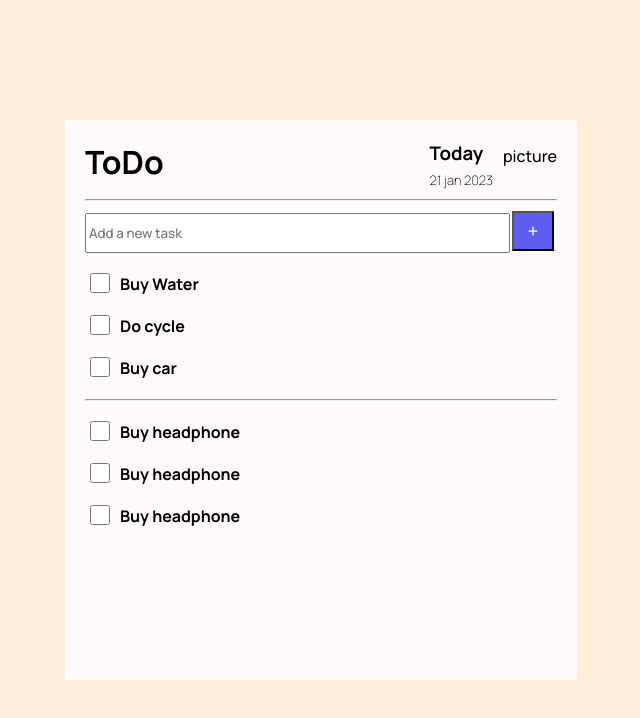
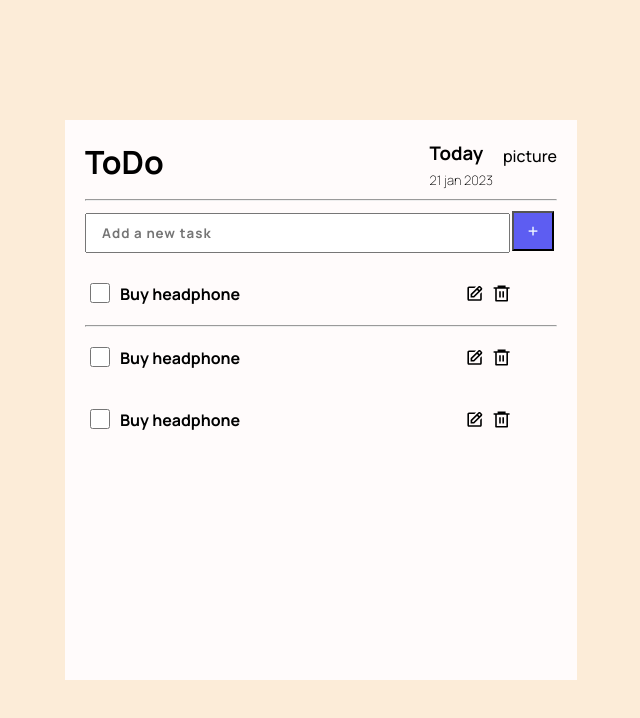
Before and after one commit to Daniel-Charles-J/todo-with-mern, a React (Create React App) app in the folder client/: page / in a window 1280 px wide. Shown: the top 718 px of the page, without its empty margins (319-959 px from the left). Built offline with nearby package versions, Linux system fonts and the light colour scheme.

Commit message:
icons added

```diff
--- a/client/package.json
+++ b/client/package.json
@@ -8,6 +8,7 @@
     "@testing-library/user-event": "^13.5.0",
     "react": "^18.2.0",
     "react-dom": "^18.2.0",
+    "react-icons": "^4.7.1",
     "react-scripts": "5.0.1",
     "web-vitals": "^2.1.4"
   },
--- a/client/src/Component/Dashboard/Dashboard.css
+++ b/client/src/Component/Dashboard/Dashboard.css
@@ -42,6 +42,11 @@
     width: 90%;
     height: 40px;
     margin-right: 2px;
+    font-weight: 600;
+    text-align: left;
+    letter-spacing: 1px;
+    cursor: pointer;
+    padding-left: 15px;
 }
 .inputBox button{
     width: 9%;
@@ -54,6 +59,20 @@
     display: flex;
     gap:5px;
     margin : 20px 0 20px 0;
+    width:75%;
+}
+.icons{
+
+    display: flex;
+    gap:8px;
+    align-items: center;
+    width: 20%;
+    font-size: larger;
+}
+.task-container-2{
+    display: flex;
+    gap:35px
+    /* justify-content: space-around; */
 }
 .tasks input{
     width: 30px;
@@ -63,6 +82,7 @@
 hr{
     color:rgb(255, 255, 255);
 }
+
 
 @media screen and (max-width : 700px){
     .main-container{
--- a/client/src/Component/Dashboard/Dashboard.js
+++ b/client/src/Component/Dashboard/Dashboard.js
@@ -1,4 +1,8 @@
 import "./Dashboard.css";
+import { FaArrowUp, FaArrowDown, FaWind } from "react-icons/fa";
+import{BiEdit} from "react-icons/bi"
+import {RiDeleteBin6Line} from "react-icons/ri"
+
 const Dashboard = () => {
     return(
         <div className="Dashboard">
@@ -26,33 +30,48 @@ const Dashboard = () => {
 
                <div className="task-container">
                   <div className="all-task">
-                    <div className="bending tasks">
-                       <input type="checkbox"></input>
-                        <h4>Buy Water</h4>
-                    </div>
-                    <div className="bending tasks">
-                       <input type="checkbox"></input>
-                        <h4>Do cycle</h4>
-                    </div>
-                    <div className="bending tasks">
-                       <input type="checkbox"></input>
-                        <h4>Buy car</h4>
-                    </div>
-                  </div>
-                  <hr/>
-                  <div className="all-task">
+
+                  <div className="task-container-2">
                         <div className="completed tasks">
                           <input type="checkbox"></input>
                           <h4>Buy headphone</h4>
                         </div>
+                        <div className="icons">
+                          <BiEdit />
+                          <RiDeleteBin6Line/>
+                       </div>
+                    </div>
+
+                  </div>
+
+                  <hr/>
+
+                  <div className="all-task">
+
+                  <div className="task-container-2">
                         <div className="completed tasks">
                           <input type="checkbox"></input>
                           <h4>Buy headphone</h4>
                         </div>
+                        <div className="icons">
+                          <BiEdit />
+                          <RiDeleteBin6Line/>
+                       </div>
+                    </div>
+
+
+
+                    <div className="task-container-2">
                         <div className="completed tasks">
                           <input type="checkbox"></input>
                           <h4>Buy headphone</h4>
                         </div>
+                        <div className="icons">
+                          <BiEdit />
+                          <RiDeleteBin6Line/>
+                       </div>
+                    </div>
+
                   </div>
                </div>
             </div>
```
Also changed, not shown: 1 other file (tests, documents, lock files or other folders). Lines whose indentation alone changed are shown as unchanged.
